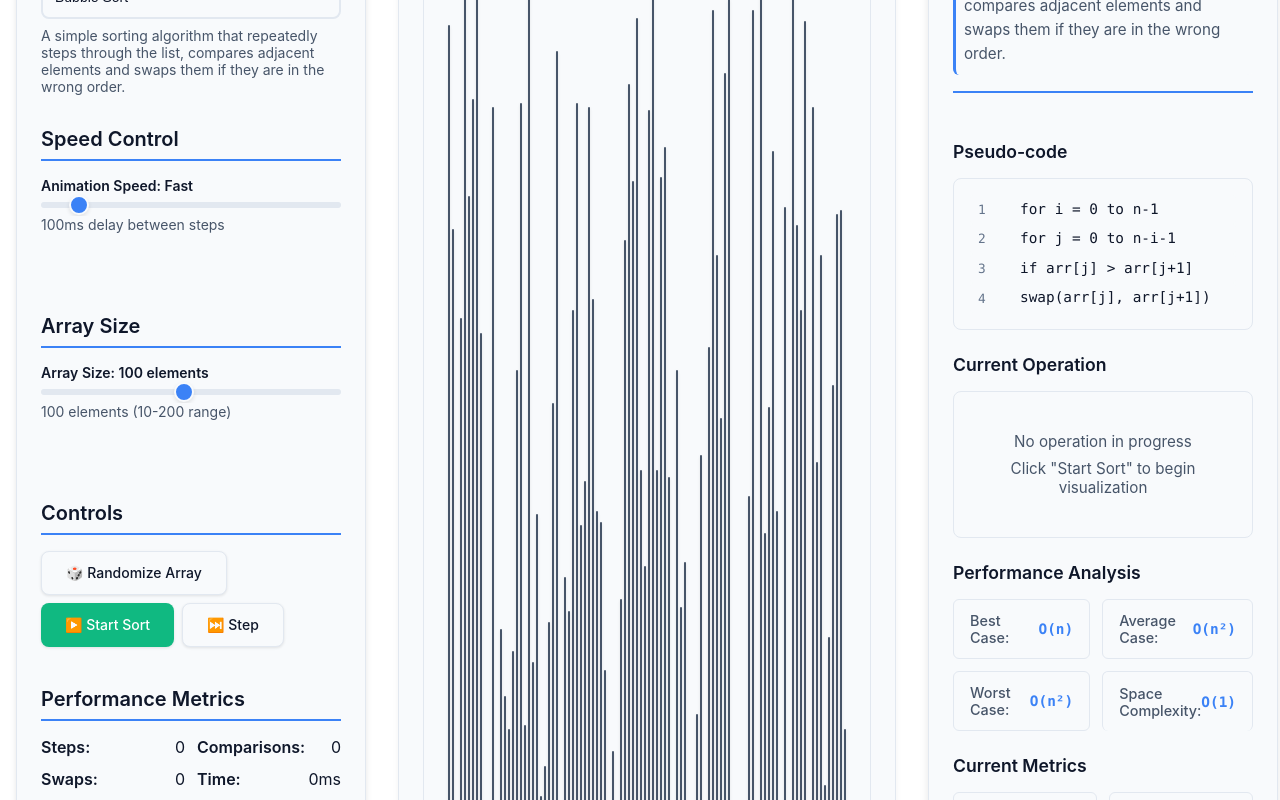
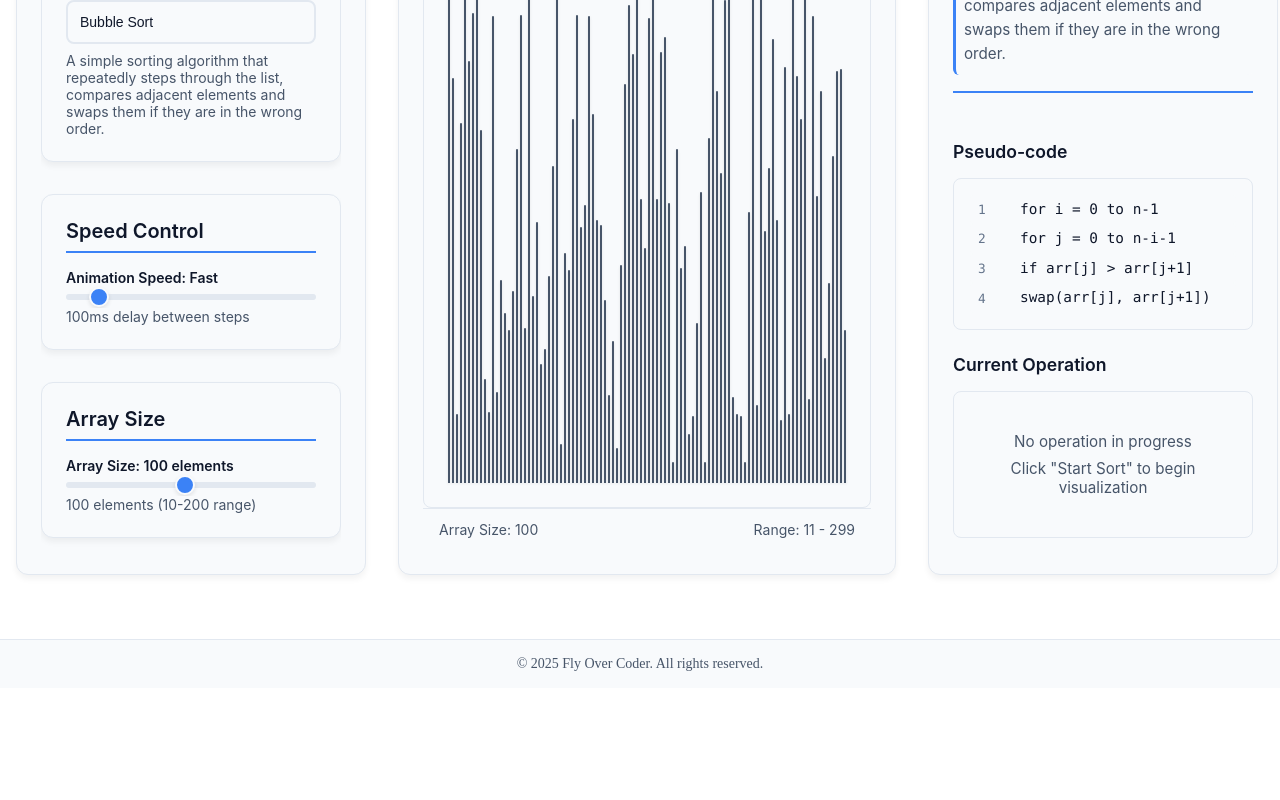
Before and after one commit to FlyOverCoderKY/Sorter, a React (Vite) app in the folder App.UI/: page / in a window 1280 px wide. Shown: the part 300-1100 px from the top of the page. After the commit the page ends 988 px from the top, so only its background shows below. Built offline with nearby package versions, Linux system fonts and the light colour scheme.

Commit message:
Refactor layout and styling for improved responsiveness and structure. Add Footer component to main App layout. Update CSS for various components to utilize flexbox for better alignment and height management.

```diff
--- a/App.UI/src/App.css
+++ b/App.UI/src/App.css
@@ -1,3 +1,10 @@
+/* App root layout */
+.App {
+  min-height: 100vh;
+  display: flex;
+  flex-direction: column;
+}
+
 /* Gradient background */
 .gradient-bg {
   background: linear-gradient(
--- a/App.UI/src/App.tsx
+++ b/App.UI/src/App.tsx
@@ -1,5 +1,6 @@
 
 import SortingVisualizer from './components/SortingVisualizer';
+import Footer from './components/Footer';
 import { ThemeProvider } from './context/ThemeContext';
 import './App.css';
 
@@ -9,6 +10,7 @@ function App() {
       {(theme) => (
         <div className="App" data-theme={theme.resolvedAppearance}>
           <SortingVisualizer />
+          <Footer />
         </div>
       )}
     </ThemeProvider>
--- a/App.UI/src/components/AlgorithmExplanation.css
+++ b/App.UI/src/components/AlgorithmExplanation.css
@@ -1,11 +1,8 @@
 .algorithm-explanation {
-  background: var(--color-panel-background);
-  border: 1px solid var(--color-border);
-  border-radius: 12px;
-  padding: 24px;
-  box-shadow: 0 2px 8px var(--color-shadow);
-  height: 1200px;
+  height: 100%;
   overflow-y: auto;
+  display: flex;
+  flex-direction: column;
 }
 
 /* Header Section */
@@ -252,7 +249,7 @@
 @media (max-width: 768px) {
   .algorithm-explanation {
     padding: 16px;
-    height: 800px;
+    height: auto;
   }
 
   .explanation-content {
--- a/App.UI/src/components/BarDisplay.css
+++ b/App.UI/src/components/BarDisplay.css
@@ -1,6 +1,6 @@
 .bar-display {
   width: 100%;
-  height: 1200px;
+  height: 100%;
   display: flex;
   flex-direction: column;
   position: relative;
@@ -135,7 +135,8 @@
 /* Responsive design */
 @media (max-width: 767px) {
   .bar-display {
-    height: 800px;
+    height: auto;
+    min-height: 400px;
   }
 
   .bar-container {
--- a/App.UI/src/components/ControlPanel.css
+++ b/App.UI/src/components/ControlPanel.css
@@ -1,20 +1,12 @@
 .control-panel {
-  background: var(--color-panel-background);
-  border-radius: 12px;
-  padding: 1.5rem;
-  box-shadow: 0 4px 6px var(--color-shadow);
-  border: 1px solid var(--color-border);
-  height: 1200px;
+  height: 100%;
   overflow-y: auto;
-  position: sticky;
-  top: 2rem;
   display: flex;
   flex-direction: column;
 }
 
 .control-section {
   margin-bottom: 2rem;
-  flex: 1;
   display: flex;
   flex-direction: column;
 }
@@ -578,7 +570,7 @@
   .control-panel {
     position: static;
     margin-bottom: 1rem;
-    height: 800px;
+    height: auto;
   }
 
   .metrics-grid {
--- /dev/null
+++ b/App.UI/src/components/Footer.css
@@ -0,0 +1,27 @@
+.app-footer {
+  background: var(--color-panel-background);
+  border-top: 1px solid var(--color-border);
+  padding: 1rem 0;
+  margin-top: auto;
+  flex-shrink: 0;
+}
+
+.footer-content {
+  max-width: 1400px;
+  margin: 0 auto;
+  padding: 0 1rem;
+  text-align: center;
+}
+
+.footer-content p {
+  margin: 0;
+  font-size: 0.875rem;
+  color: var(--color-foreground-muted);
+}
+
+/* High contrast mode support */
+@media (prefers-contrast: high) {
+  .app-footer {
+    border-top: 3px solid var(--color-foreground);
+  }
+}
--- /dev/null
+++ b/App.UI/src/components/Footer.tsx
@@ -0,0 +1,16 @@
+import React from 'react';
+import './Footer.css';
+
+const Footer: React.FC = () => {
+  const currentYear = new Date().getFullYear();
+
+  return (
+    <footer className="app-footer" role="contentinfo">
+      <div className="footer-content">
+        <p>&copy; {currentYear} Fly Over Coder. All rights reserved.</p>
+      </div>
+    </footer>
+  );
+};
+
+export default Footer;
--- a/App.UI/src/components/SortingVisualizer.css
+++ b/App.UI/src/components/SortingVisualizer.css
@@ -1,5 +1,7 @@
 .sorting-visualizer {
-  min-height: 100vh;
+  flex: 1;
+  display: flex;
+  flex-direction: column;
   background: var(--color-page-background);
   color: var(--color-foreground);
   font-family: -apple-system, BlinkMacSystemFont, 'Segoe UI', Roboto, Oxygen, Ubuntu, Cantarell, sans-serif;
@@ -49,16 +51,25 @@
 }
 
 .visualizer-content {
+  flex: 1;
   max-width: 1400px;
   margin: 0 auto;
   padding: 2rem 1rem;
   display: grid;
   grid-template-columns: 1fr;
   gap: 2rem;
+  align-items: stretch;
 }
 
 .control-section {
   order: 1;
+  display: flex;
+  flex-direction: column;
+  background: var(--color-panel-background);
+  border-radius: 12px;
+  padding: 1.5rem;
+  box-shadow: 0 4px 6px var(--color-shadow-subtle);
+  border: 1px solid var(--color-border);
 }
 
 .visualization-section {
@@ -69,10 +80,19 @@
   padding: 1.5rem;
   box-shadow: 0 4px 6px var(--color-shadow-subtle);
   border: 1px solid var(--color-border);
+  display: flex;
+  flex-direction: column;
 }
 
 .explanation-section {
   order: 3;
+  display: flex;
+  flex-direction: column;
+  background: var(--color-panel-background);
+  border-radius: 12px;
+  padding: 1.5rem;
+  box-shadow: 0 4px 6px var(--color-shadow-subtle);
+  border: 1px solid var(--color-border);
 }
 
 /* Responsive design */
@@ -96,20 +116,37 @@
   .visualizer-content {
     grid-template-columns: 300px 1fr;
     gap: 2rem;
+    align-items: stretch;
   }
 
   .control-section {
     order: 1;
+    display: flex;
+    flex-direction: column;
+    background: var(--color-panel-background);
+    border-radius: 12px;
+    padding: 1.5rem;
+    box-shadow: 0 4px 6px var(--color-shadow-subtle);
+    border: 1px solid var(--color-border);
   }
 
   .visualization-section {
     order: 2;
     grid-column: 2;
+    display: flex;
+    flex-direction: column;
   }
 
   .explanation-section {
     order: 3;
     grid-column: 1 / -1;
+    display: flex;
+    flex-direction: column;
+    background: var(--color-panel-background);
+    border-radius: 12px;
+    padding: 1.5rem;
+    box-shadow: 0 4px 6px var(--color-shadow-subtle);
+    border: 1px solid var(--color-border);
   }
 }
 
@@ -117,20 +154,43 @@
   .visualizer-content {
     grid-template-columns: 350px 1fr 350px;
     gap: 2rem;
+    align-items: stretch;
+    grid-auto-rows: 1fr;
   }
 
   .control-section {
     order: 1;
+    display: flex;
+    flex-direction: column;
+    background: var(--color-panel-background);
+    border-radius: 12px;
+    padding: 1.5rem;
+    box-shadow: 0 4px 6px var(--color-shadow-subtle);
+    border: 1px solid var(--color-border);
+    height: 100%;
+    max-height: 700px;
   }
 
   .visualization-section {
     order: 2;
     grid-column: 2;
+    display: flex;
+    flex-direction: column;
+    max-height: 700px;
   }
 
   .explanation-section {
     order: 3;
     grid-column: 3;
+    display: flex;
+    flex-direction: column;
+    background: var(--color-panel-background);
+    border-radius: 12px;
+    padding: 1.5rem;
+    box-shadow: 0 4px 6px var(--color-shadow-subtle);
+    border: 1px solid var(--color-border);
+    height: 100%;
+    max-height: 700px;
   }
 }
 
@@ -138,6 +198,8 @@
   .visualizer-content {
     grid-template-columns: 400px 1fr 400px;
     gap: 3rem;
+    align-items: stretch;
+    grid-auto-rows: 1fr;
   }
 }
 
```
